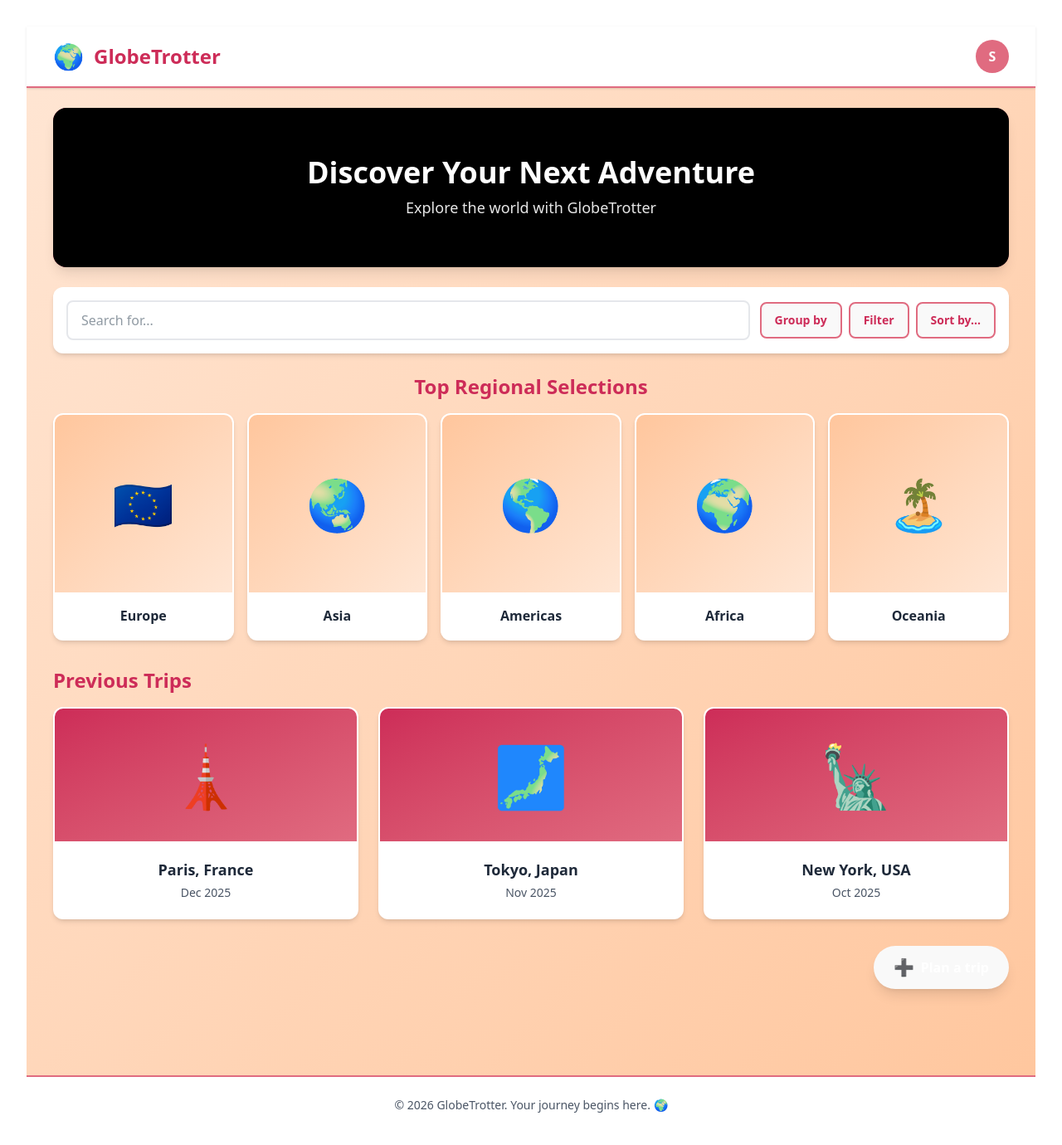
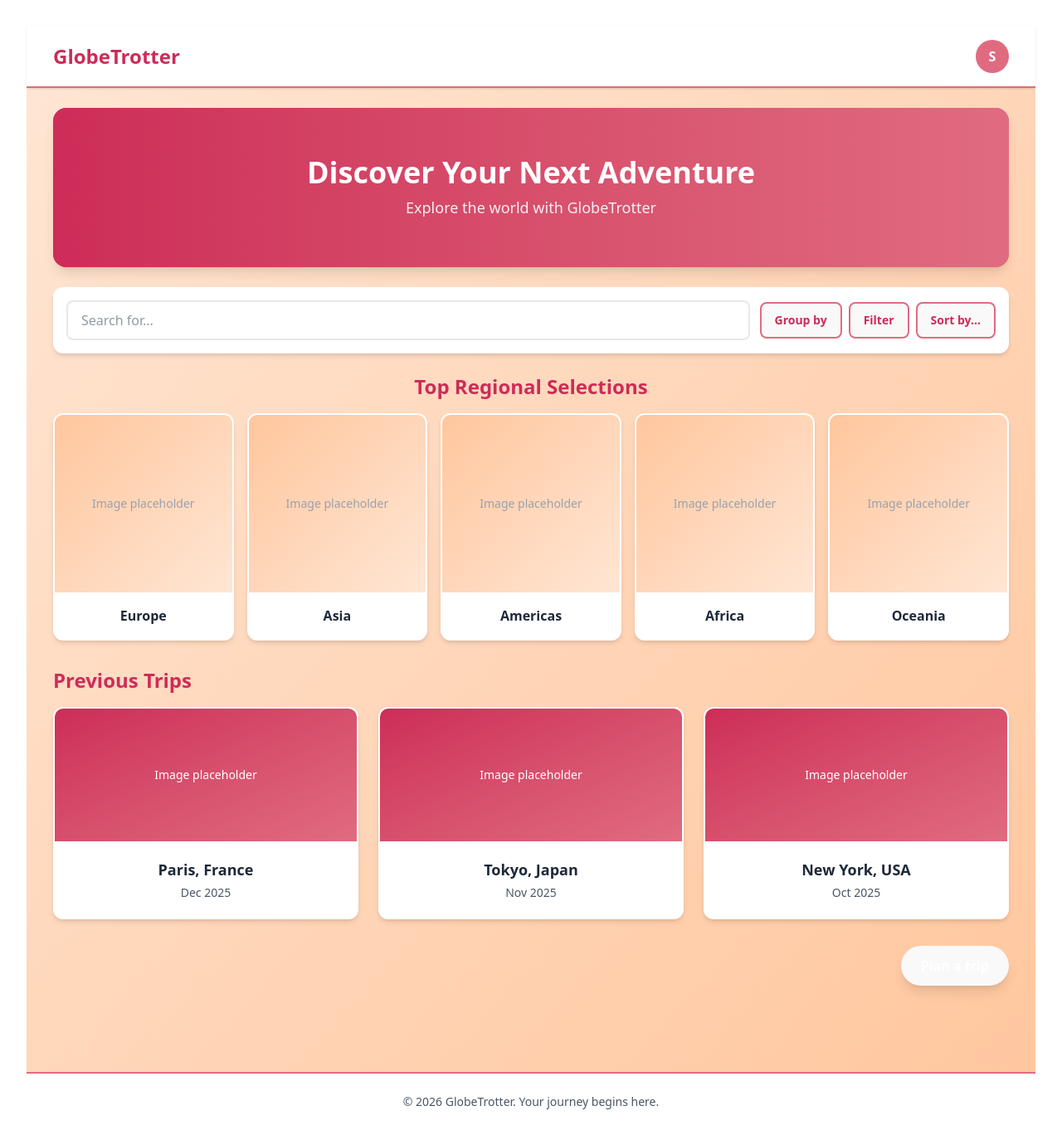
Before and after one commit to SANTHSIM22/ODOO_HACKATHON_R1, a React (Vite) app in the folder Client/: page /dashboard in a window 1280 px wide. Shown: the top 1380 px of the page at 83% size. Built offline with nearby package versions, Linux system fonts and the light colour scheme; sample sign-in values are in the browser's storage.

Commit message:
feat: added dashboard

```diff
--- a/Client/src/pages/DashboardPage.jsx
+++ b/Client/src/pages/DashboardPage.jsx
@@ -5,6 +5,7 @@ function DashboardPage() {
     const navigate = useNavigate();
     const [user, setUser] = useState(null);
     const [searchQuery, setSearchQuery] = useState("");
+    const [isDropdownOpen, setIsDropdownOpen] = useState(false);
 
     useEffect(() => {
         const userData = localStorage.getItem("user");
@@ -36,11 +37,11 @@ function DashboardPage() {
 
     // Top Regional Selections data
     const regionalSelections = [
-        { id: 1, name: "Europe", image: "🇪🇺" },
-        { id: 2, name: "Asia", image: "🌏" },
-        { id: 3, name: "Americas", image: "🌎" },
-        { id: 4, name: "Africa", image: "🌍" },
-        { id: 5, name: "Oceania", image: "🏝️" }
+        { id: 1, name: "Europe", image: "" },
+        { id: 2, name: "Asia", image: "" },
+        { id: 3, name: "Americas", image: "" },
+        { id: 4, name: "Africa", image: "" },
+        { id: 5, name: "Oceania", image: "" }
     ];
 
     // Previous Trips data
@@ -49,19 +50,19 @@ function DashboardPage() {
             id: 1,
             destination: "Paris, France",
             date: "Dec 2025",
-            image: "🗼"
+            image: ""
         },
         {
             id: 2,
             destination: "Tokyo, Japan",
             date: "Nov 2025",
-            image: "🗾"
+            image: ""
         },
         {
             id: 3,
             destination: "New York, USA",
             date: "Oct 2025",
-            image: "🗽"
+            image: ""
         }
     ];
 
@@ -72,13 +73,43 @@ function DashboardPage() {
                 <div className="max-w-7xl mx-auto px-4 sm:px-6 lg:px-8 py-4">
                     <div className="flex justify-between items-center">
                         <div className="flex items-center space-x-3">
-                            <span className="text-3xl">🌍</span>
                             <h1 className="text-2xl font-bold text-[#CD2C58]">GlobeTrotter</h1>
                         </div>
-                        <div className="flex items-center space-x-4">
-                            <div className="w-10 h-10 rounded-full bg-[#E06B80] flex items-center justify-center text-white font-semibold">
+                        <div className="relative">
+                            <div
+                                onClick={() => setIsDropdownOpen(!isDropdownOpen)}
+                                className="w-10 h-10 rounded-full bg-[#E06B80] flex items-center justify-center text-white font-semibold cursor-pointer hover:bg-[#CD2C58] transition duration-200"
+                            >
                                 {user.name.charAt(0).toUpperCase()}
                             </div>
+
+                            {/* Dropdown Menu */}
+                            {isDropdownOpen && (
+                                <>
+                                    {/* Backdrop to close dropdown when clicking outside */}
+                                    <div
+                                        className="fixed inset-0 z-10"
+                                        onClick={() => setIsDropdownOpen(false)}
+                                    ></div>
+
+                                    {/* Dropdown Content */}
+                                    <div className="absolute right-0 mt-2 w-56 bg-white rounded-lg shadow-xl border-2 border-[#E06B80] z-20 overflow-hidden">
+                                        {/* User Info Section */}
+                                        <div className="px-4 py-3 bg-gradient-to-r from-[#FFE6D4] to-[#FFC69D] border-b border-[#E06B80]">
+                                            <p className="text-sm font-semibold text-gray-800">{user.name}</p>
+                                            <p className="text-xs text-gray-600 mt-1">{user.email}</p>
+                                        </div>
+
+                                        {/* Logout Button */}
+                                        <button
+                                            onClick={handleLogout}
+                                            className="w-full px-4 py-3 text-left text-sm text-gray-700 hover:bg-[#FFE6D4] transition duration-200"
+                                        >
+                                            <span className="font-medium">Logout</span>
+                                        </button>
+                                    </div>
+                                </>
+                            )}
                         </div>
                     </div>
                 </div>
@@ -87,8 +118,16 @@ function DashboardPage() {
             {/* Main Content */}
             <main className="max-w-7xl mx-auto px-4 sm:px-6 lg:px-8 py-6">
                 {/* Banner Section */}
-                <div className="mb-6 bg-gradient-to-r from-[#CD2C58] to-[#E06B80] rounded-2xl shadow-lg overflow-hidden h-48 flex items-center justify-center relative">
-                    <div className="absolute inset-0 bg-black bg-opacity-10"></div>
+                <div className="mb-6 rounded-2xl shadow-lg overflow-hidden h-48 flex items-center justify-center relative bg-gradient-to-r from-[#CD2C58] to-[#E06B80]">
+                    {/* Image placeholder - replace bannerImage with actual image URL */}
+                    {false ? ( // Change to: {bannerImage ? (
+                        <>
+                            <img src="" alt="Banner" className="absolute inset-0 w-full h-full object-cover" />
+                            <div className="absolute inset-0 bg-black bg-opacity-40"></div>
+                        </>
+                    ) : (
+                        <div className="absolute inset-0 bg-gradient-to-r from-[#CD2C58] to-[#E06B80]"></div>
+                    )}
                     <div className="relative z-10 text-center text-white">
                         <h2 className="text-4xl font-bold mb-2">Discover Your Next Adventure</h2>
                         <p className="text-lg opacity-90">Explore the world with GlobeTrotter</p>
@@ -130,8 +169,12 @@ function DashboardPage() {
                                 key={region.id}
                                 className="bg-white rounded-xl shadow-md hover:shadow-xl transition duration-300 overflow-hidden cursor-pointer transform hover:-translate-y-1 border-2 border-transparent hover:border-[#E06B80]"
                             >
-                                <div className="aspect-square bg-gradient-to-br from-[#FFC69D] to-[#FFE6D4] flex items-center justify-center text-6xl">
-                                    {region.image}
+                                <div className="aspect-square bg-gradient-to-br from-[#FFC69D] to-[#FFE6D4] flex items-center justify-center overflow-hidden">
+                                    {region.image ? (
+                                        <img src={region.image} alt={region.name} className="w-full h-full object-cover" />
+                                    ) : (
+                                        <div className="text-gray-400 text-sm">Image placeholder</div>
+                                    )}
                                 </div>
                                 <div className="p-4 text-center">
                                     <h4 className="font-bold text-gray-800">{region.name}</h4>
@@ -152,8 +195,12 @@ function DashboardPage() {
                                 key={trip.id}
                                 className="bg-white rounded-xl shadow-md hover:shadow-xl transition duration-300 overflow-hidden cursor-pointer transform hover:-translate-y-1 border-2 border-transparent hover:border-[#E06B80]"
                             >
-                                <div className="h-40 bg-gradient-to-br from-[#CD2C58] to-[#E06B80] flex items-center justify-center text-7xl">
-                                    {trip.image}
+                                <div className="h-40 bg-gradient-to-br from-[#CD2C58] to-[#E06B80] flex items-center justify-center overflow-hidden">
+                                    {trip.image ? (
+                                        <img src={trip.image} alt={trip.destination} className="w-full h-full object-cover" />
+                                    ) : (
+                                        <div className="text-white text-sm">Image placeholder</div>
+                                    )}
                                 </div>
                                 <div className="p-5">
                                     <h4 className="text-lg font-bold text-gray-800 mb-1">
@@ -170,9 +217,8 @@ function DashboardPage() {
                 <div className="flex justify-end mb-8">
                     <button
                         onClick={handlePlanNewTrip}
-                        className="bg-[#CD2C58] text-white px-6 py-3 rounded-full hover:bg-[#E06B80] transition duration-300 font-semibold shadow-lg flex items-center space-x-2 transform hover:scale-105"
+                        className="bg-[#CD2C58] text-white px-6 py-3 rounded-full hover:bg-[#E06B80] transition duration-300 font-semibold shadow-lg transform hover:scale-105"
                     >
-                        <span className="text-xl">➕</span>
                         <span>Plan a trip</span>
                     </button>
                 </div>
@@ -182,7 +228,7 @@ function DashboardPage() {
             <footer className="bg-white mt-12 border-t-2 border-[#E06B80]">
                 <div className="max-w-7xl mx-auto px-4 sm:px-6 lg:px-8 py-6">
                     <p className="text-center text-gray-600 text-sm">
-                        © 2026 GlobeTrotter. Your journey begins here. 🌍
+                        © 2026 GlobeTrotter. Your journey begins here.
                     </p>
                 </div>
             </footer>
```
